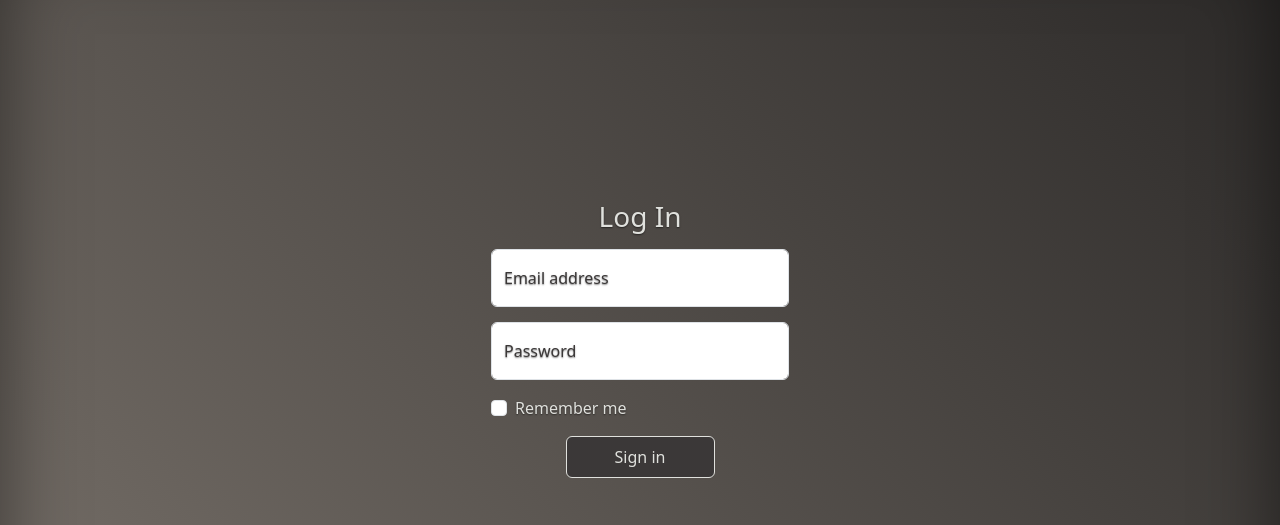
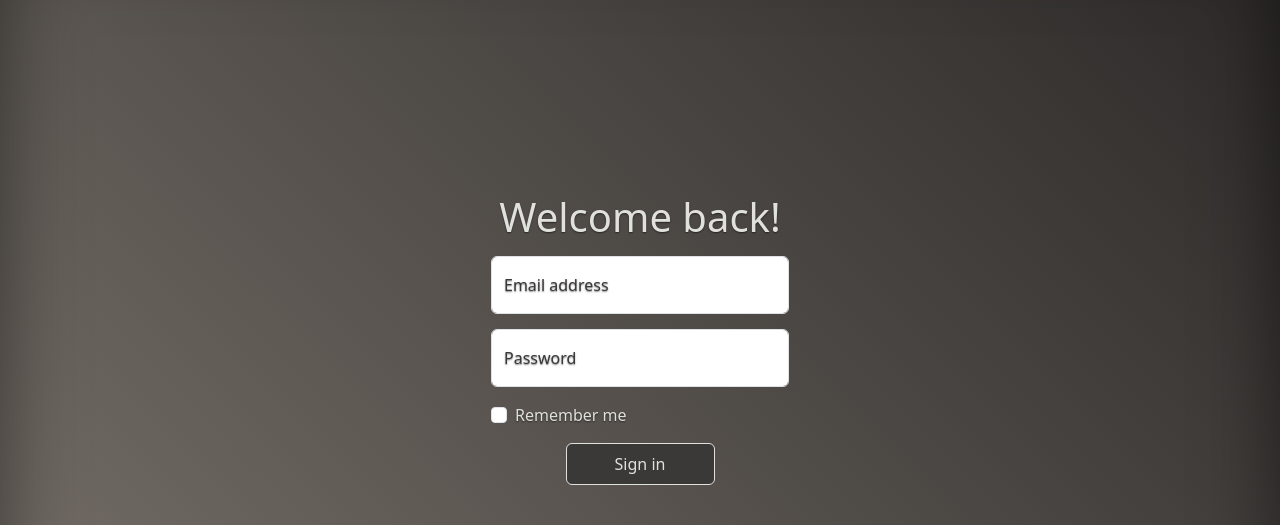
Before and after one commit to 0xcolinhenderson/NurseRank, a Flask app: page /login in a window 1280 px wide. Shown: the part 61-586 px from the top of the page. Run offline with Flask 3, Linux system fonts and the light colour scheme; some libraries are stand-ins or nearby versions.

Commit message:
for today

```diff
--- a/app/static/css/styles.css
+++ b/app/static/css/styles.css
@@ -27,6 +27,8 @@ body {
 h3.float-md-start.mb-0 {
   color: var(--light);
 }
+
+
 
 footer {
   position: fixed;
--- a/app/templates/index.html
+++ b/app/templates/index.html
@@ -6,7 +6,7 @@
       <div class="row py-lg-5">
         <div class="col-lg-6 col-md-8 mx-auto">
           <h1 class="fw-light">Welcome to NurseRank!</h1>
-          <p class="lead text-body-secondary">A quick and easy way to manage YOUR rank on the ladder (gonna need ur help on this one mom).</p>
+          <p class="lead text-body-primary" style=" color: var(--light);">A quick and easy way to manage YOUR rank on the ladder (gonna need ur help on this one mom).</p>
           <p>
             <a href="#" class="btn btn-primary my-2">Sign Up</a>
             <a href="#" class="btn btn-secondary my-2">Or Log In</a>
--- a/app/templates/login.html
+++ b/app/templates/login.html
@@ -1,11 +1,11 @@
 {% extends "base.html" %}
 {% block title %}NurseRank: Log In{% endblock %}
 {% block content %}
+
 <script src="../assets/dist/js/bootstrap.bundle.min.js"></script>
 <main class="form-signin w-100 m-auto">
 <form>
-    <h1 class="h3 mb-3 fw-normal">Log In</h1>
-
+  <h1 class="fw-light" style="margin-bottom: 15px";>Welcome back!</h1>
     <div class="form-floating mb-3">
       <input type="email" class="form-control" id="floatingInput" placeholder="name@example.com">
       <label for="floatingInput" style="color: var(--bg2)">Email address</label>
```
